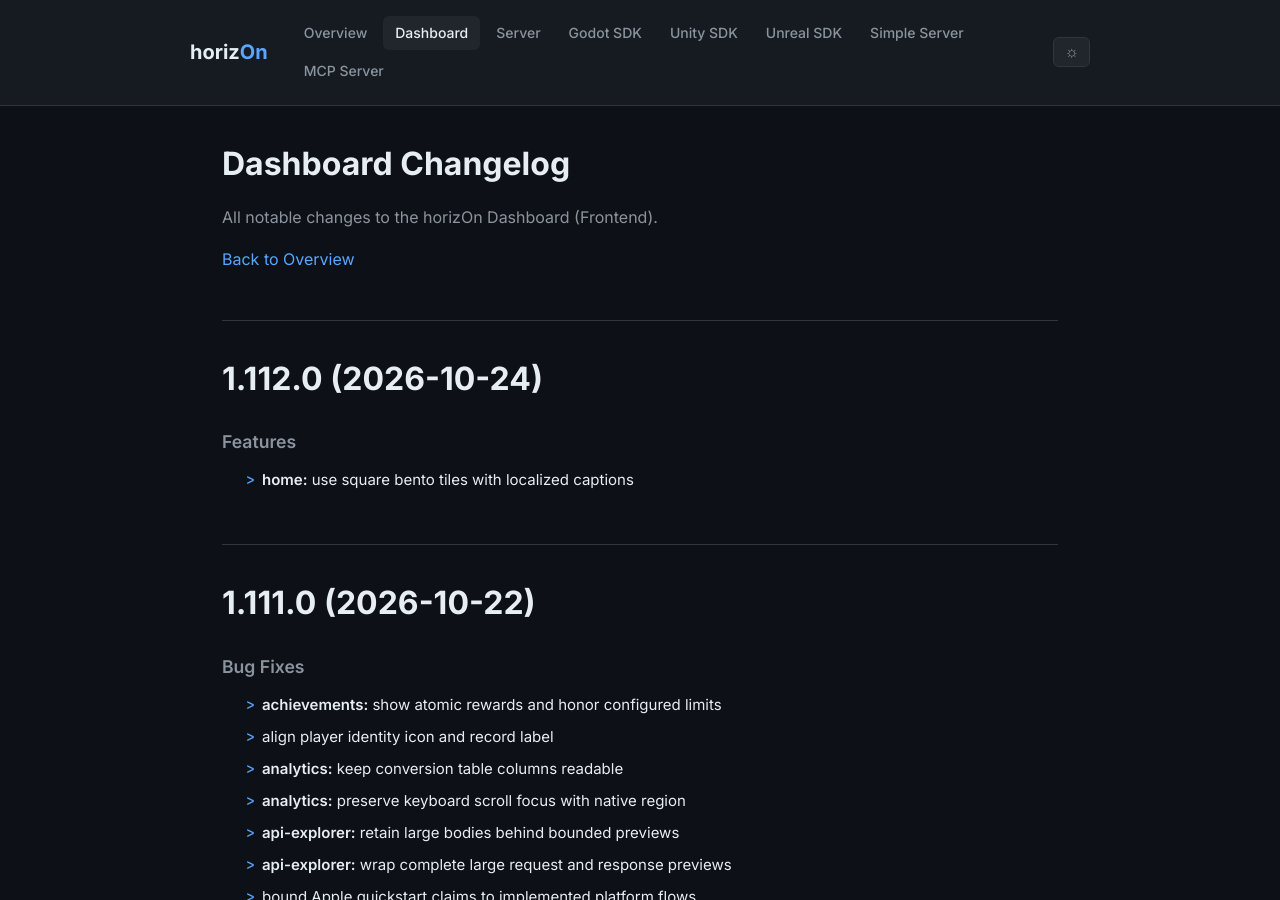
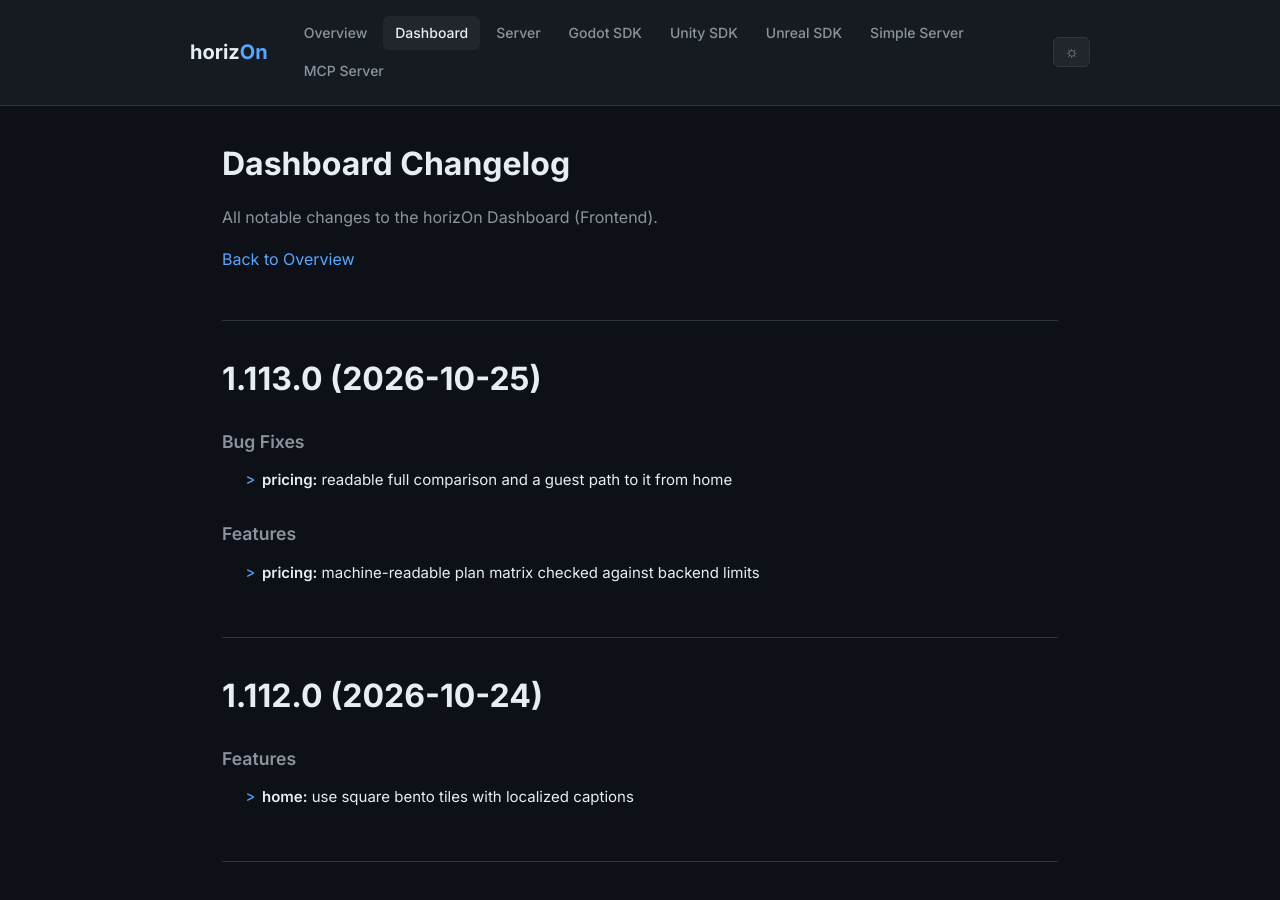
Before and after one commit to ProjectMakersDE/horizOn-Changelog, a Jekyll site: the page built from dashboard-changelog.md, in a window 1280 px wide and 900 px high. Built offline with Jekyll 4.4.1, drawn with Linux system fonts in a browser that asks for light colours.

Commit message:
chore: reconcile changelogs

```diff
--- a/dashboard-changelog.md
+++ b/dashboard-changelog.md
@@ -8,6 +8,18 @@ title: Dashboard Changelog
 All notable changes to the horizOn Dashboard (Frontend).
 
 [Back to Overview](.)
+
+# 1.113.0 (2026-10-25)
+
+
+### Bug Fixes
+
+* **pricing:** readable full comparison and a guest path to it from home
+
+
+### Features
+
+* **pricing:** machine-readable plan matrix checked against backend limits
 
 # 1.112.0 (2026-10-24)
 
```
Also changed, not shown: index.md (+1 -1 lines).
